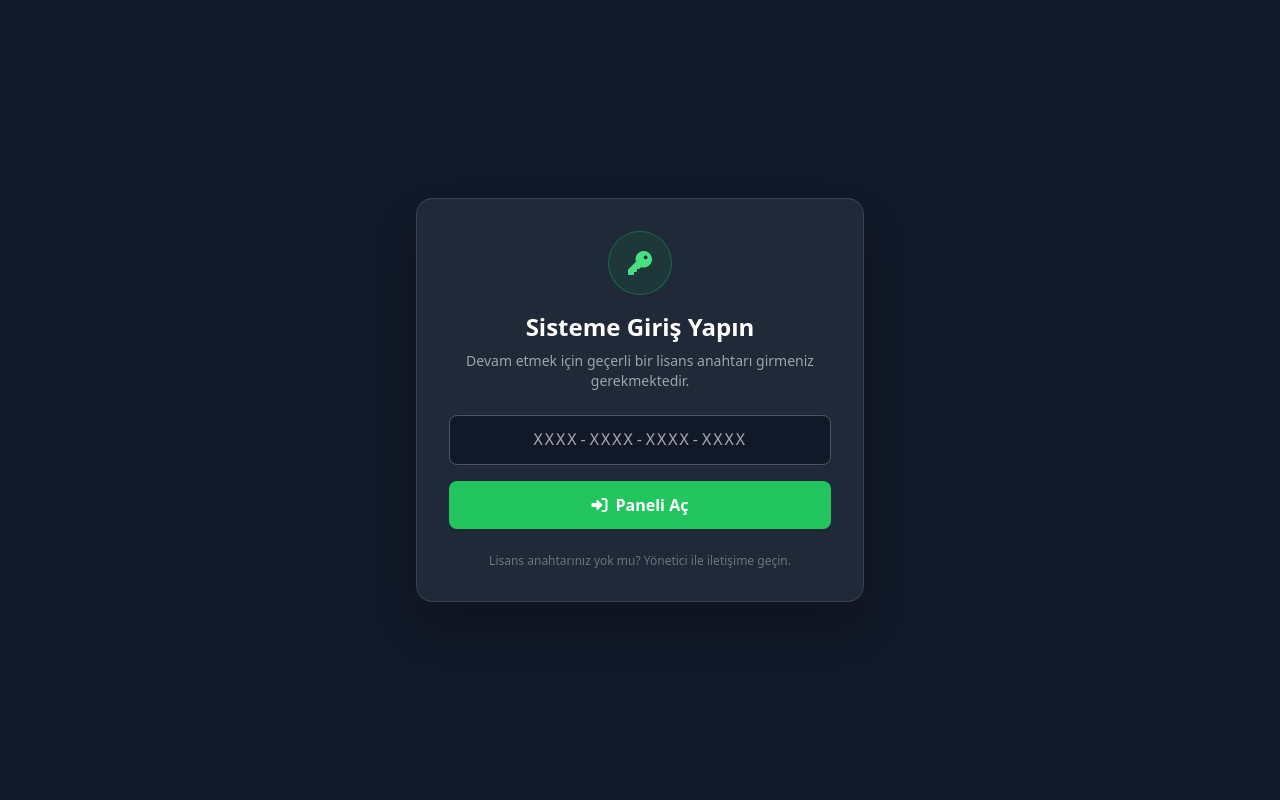
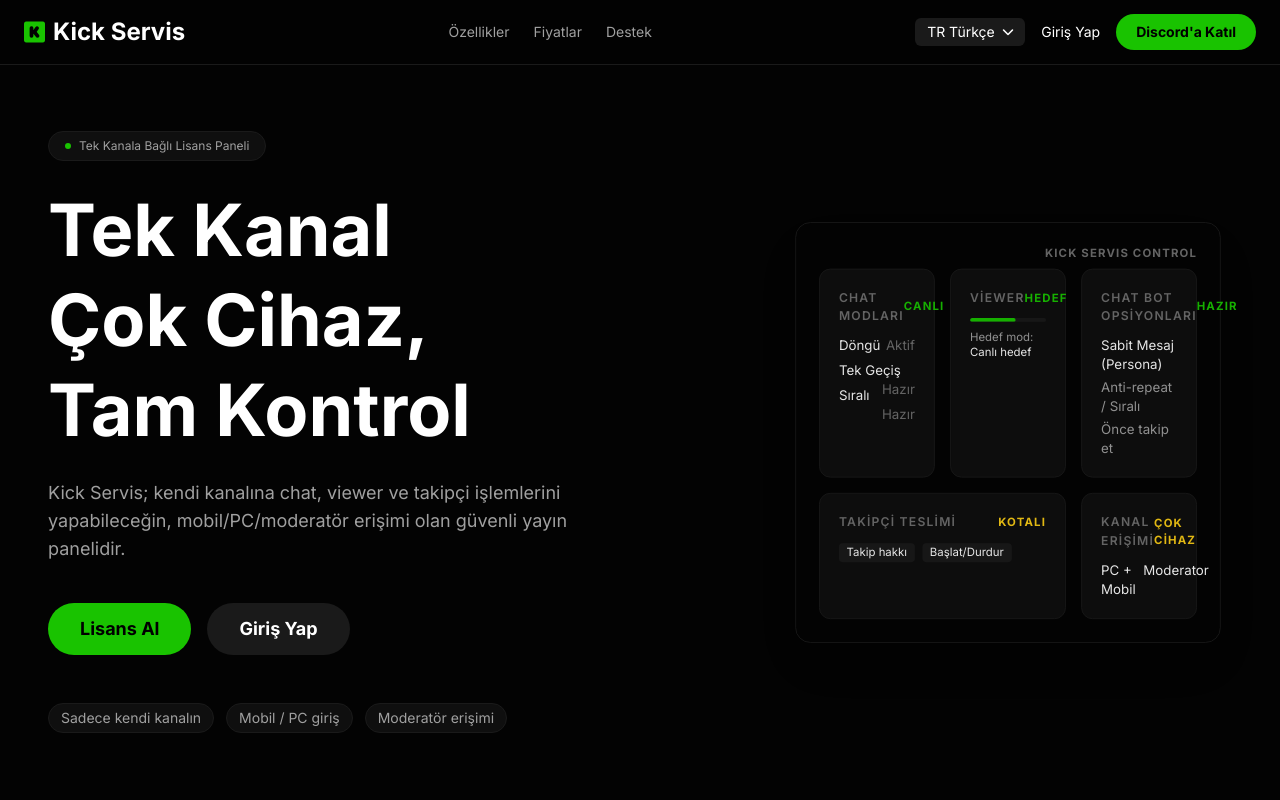
Before and after one commit to wolf14414/kick-panel, a website: page public/index.html in a window 1280 px wide. Drawn offline with nearby package versions, Linux system fonts and the light colour scheme.

Commit message:
Update index.html

```diff
--- a/public/index.html
+++ b/public/index.html
@@ -3,101 +3,170 @@
 <head>
     <meta charset="UTF-8">
     <meta name="viewport" content="width=device-width, initial-scale=1.0">
-    <title>Kick Yönetim Paneli</title>
+    <title>Kick Servis | Profesyonel Yayın Yönetim Paneli</title>
     <script src="https://cdn.tailwindcss.com"></script>
     <link href="https://cdnjs.cloudflare.com/ajax/libs/font-awesome/6.0.0/css/all.min.css" rel="stylesheet">
+    <style>
+        @import url('https://fonts.googleapis.com/css2?family=Inter:wght@400;600;700&display=swap');
+        body { font-family: 'Inter', sans-serif; background-color: #030303; color: #FFFFFF; }
+        .bg-custom-green { background-color: #19C300; }
+        .text-custom-green { color: #19C300; }
+        .border-custom-green { border-color: #19C300; }
+
+        /* Geçiş Efektleri */
+        .fade-in { animation: fadeIn 0.4s ease-in-out; }
+        .slide-in-right { animation: slideInRight 0.3s ease-out; }
+        @keyframes fadeIn { from { opacity: 0; } to { opacity: 1; } }
+        @keyframes slideInRight { from { transform: translateX(100%); } to { transform: translateX(0); } }
+
+        /* Dashboard Kartları */
+        .dashboard-card { background: #0F0F0F; border: 1px solid #1A1A1A; border-radius: 12px; padding: 1.25rem; }
+        .card-title { font-size: 0.8rem; text-transform: uppercase; letter-spacing: 0.1em; color: #6F6F6F; font-weight: 600; }
+        .status-badge { font-size: 0.75rem; font-weight: 700; text-transform: uppercase; letter-spacing: 0.1em; }
+    </style>
 </head>
-<body class="bg-gray-900 text-white font-sans antialiased h-screen overflow-hidden flex">
+<body class="antialiased overflow-x-hidden">
 
-    <div id="loginScreen" class="fixed inset-0 bg-gray-900 flex items-center justify-center z-50">
-        <div class="bg-gray-800 p-8 rounded-2xl border border-gray-700 shadow-2xl w-full max-w-md text-center">
-            <div class="w-16 h-16 bg-green-500/10 text-green-400 rounded-full flex items-center justify-center mx-auto mb-4 text-2xl border border-green-500/30">
-                <i class="fa-solid fa-key"></i>
+    <nav class="fixed top-0 left-0 w-full z-40 bg-[#030303]/80 backdrop-blur-sm border-b border-[#1A1A1A]">
+        <div class="max-w-[90rem] mx-auto px-6 h-16 flex items-center justify-between">
+            <h1 class="text-2xl font-bold text-white flex items-center gap-2"><i class="fa-brands fa-kickstarter text-custom-green"></i> Kick Servis</h1>
+            <div class="flex items-center gap-6 text-sm text-[#A0A0A0]">
+                <a href="#" class="hover:text-white">Özellikler</a>
+                <a href="#" class="hover:text-white">Fiyatlar</a>
+                <a href="#" class="hover:text-white">Destek</a>
             </div>
-            <h2 class="text-2xl font-bold mb-2">Sisteme Giriş Yapın</h2>
-            <p class="text-gray-400 text-sm mb-6">Devam etmek için geçerli bir lisans anahtarı girmeniz gerekmektedir.</p>
+            <div class="flex items-center gap-4">
+                <button class="px-3 py-1 bg-[#1A1A1A] rounded-md text-sm text-white flex items-center gap-2">TR Türkçe <i class="fa-solid fa-chevron-down text-xs"></i></button>
+                <button onclick="openLoginFlow()" class="text-sm text-white">Giriş Yap</button>
+                <button class="px-5 py-2 bg-custom-green text-black font-bold rounded-full text-sm">Discord'a Katıl</button>
+            </div>
+        </div>
+    </nav>
 
-            <div id="loginError" class="p-3 bg-red-900/50 border border-red-500 text-red-400 rounded-lg text-sm mb-4 font-semibold hidden"></div>
+    <div id="landingScreen" class="min-h-screen pt-16 grid grid-cols-[1fr,minmax(auto,1440px),1fr] items-center relative overflow-hidden">
+        <div class="col-start-2 px-12 grid grid-cols-[1.5fr,1fr] gap-16 items-center">
 
-            <div class="space-y-4">
-                <input type="text" id="licenseInput" class="w-full px-4 py-3 bg-gray-900 border border-gray-600 rounded-lg focus:outline-none focus:border-green-500 text-center tracking-widest font-mono uppercase" placeholder="XXXX-XXXX-XXXX-XXXX">
-                <button onclick="verifyLicense()" id="loginBtn" class="w-full bg-green-500 hover:bg-green-600 font-bold py-3 px-6 rounded-lg transition flex items-center justify-center gap-2">
-                    <i class="fa-solid fa-right-to-bracket"></i> Paneli Aç
-                </button>
+            <div class="space-y-6 fade-in">
+                <div class="px-4 py-1.5 bg-[#0F0F0F] rounded-full border border-[#1A1A1A] text-xs text-[#A0A0A0] inline-flex items-center gap-2">
+                    <span class="w-1.5 h-1.5 bg-custom-green rounded-full"></span> Tek Kanala Bağlı Lisans Paneli
+                </div>
+                <h2 class="text-7xl font-bold leading-tight">Tek Kanal<br> Çok Cihaz,<br> Tam Kontrol</h2>
+                <p class="text-lg text-[#A0A0A0] max-w-xl">Kick Servis; kendi kanalına chat, viewer ve takipçi işlemlerini yapabileceğin, mobil/PC/moderatör erişimi olan güvenli yayın panelidir.</p>
+                <div class="flex items-center gap-4 pt-4">
+                    <button class="px-8 py-3 bg-custom-green text-black font-bold rounded-full text-lg">Lisans Al</button>
+                    <button onclick="openLoginFlow()" class="px-8 py-3 bg-[#1A1A1A] text-white font-bold rounded-full text-lg">Giriş Yap</button>
+                </div>
+                <div class="flex items-center gap-3 pt-6 text-[#A0A0A0] text-sm">
+                    <span class="px-3 py-1 bg-[#0F0F0F] rounded-full border border-[#1A1A1A]">Sadece kendi kanalın</span>
+                    <span class="px-3 py-1 bg-[#0F0F0F] rounded-full border border-[#1A1A1A]">Mobil / PC giriş</span>
+                    <span class="px-3 py-1 bg-[#0F0F0F] rounded-full border border-[#1A1A1A]">Moderatör erişimi</span>
+                </div>
             </div>
-            <div class="mt-6 text-xs text-gray-500">
-                Lisans anahtarınız yok mu? Yönetici ile iletişime geçin.
+
+            <div class="dashboard-mockup fade-in scale-95 opacity-90 border border-[#1A1A1A] rounded-2xl p-6 bg-[#030303] shadow-2xl relative">
+                <div class="text-xs text-[#6F6F6F] absolute top-6 right-6 font-bold tracking-widest uppercase">KICK SERVIS CONTROL</div>
+                <div class="grid grid-cols-3 gap-4 pt-6">
+                    <div class="dashboard-card"><div class="flex justify-between items-center mb-3"><span class="card-title">Chat Modları</span> <span class="status-badge text-custom-green">CANLI</span></div><div class="space-y-1.5 text-sm text-white"><div>Döngü <span class="text-[#6F6F6F] float-right">Aktif</span></div><div>Tek Geçiş <span class="text-[#6F6F6F] float-right">Hazır</span></div><div>Sıralı <span class="text-[#6F6F6F] float-right">Hazır</span></div></div></div>
+                    <div class="dashboard-card"><div class="flex justify-between items-center mb-3"><span class="card-title">Viewer</span> <span class="status-badge text-custom-green">HEDEF</span></div><div class="w-full h-1 bg-[#1A1A1A] rounded-full overflow-hidden mb-2"><div class="w-[60%] h-full bg-custom-green rounded-full"></div></div><div class="text-xs text-[#A0A0A0]">Hedef mod: <span class="text-white">Canlı hedef</span></div></div>
+                    <div class="dashboard-card"><div class="flex justify-between items-center mb-3"><span class="card-title">Chat Bot Opsiyonları</span> <span class="status-badge text-custom-green">HAZIR</span></div><div class="space-y-1 text-sm text-[#A0A0A0]"><div class="text-white">Sabit Mesaj (Persona)</div><div>Anti-repeat / Sıralı</div><div>Önce takip et</div></div></div>
+                    <div class="dashboard-card col-span-2"><div class="flex justify-between items-center mb-3"><span class="card-title">Takipçi Teslimi</span> <span class="status-badge text-yellow-400">KOTALI</span></div><div class="flex gap-2"><span class="px-2 py-0.5 bg-[#1A1A1A] text-xs rounded text-white">Takip hakkı</span><span class="px-2 py-0.5 bg-[#1A1A1A] text-xs rounded text-white">Başlat/Durdur</span></div></div>
+                    <div class="dashboard-card"><div class="flex justify-between items-center mb-3"><span class="card-title">Kanal Erişimi</span> <span class="status-badge text-yellow-400">ÇOK CİHAZ</span></div><div class="flex gap-2 text-white text-sm"><span>PC + Mobil</span><span>Moderator</span></div></div>
+                </div>
+            </div>
+
+        </div>
+    </div>
+
+    <div id="loginFlow" class="fixed inset-0 z-50 bg-[#030303]/90 hidden overflow-hidden flex justify-end">
+
+        <div onclick="closeLoginFlow()" class="fixed inset-0 bg-[#030303]/90"></div>
+
+        <div class="w-[480px] h-full bg-[#0F0F0F] border-l border-[#1A1A1A] p-12 z-50 slide-in-right relative flex flex-col justify-center">
+            <button onclick="closeLoginFlow()" class="absolute top-10 left-10 text-xl text-[#6F6F6F] hover:text-white">Geri</button>
+            <div class="text-xs text-[#6F6F6F] absolute top-10 right-10 font-bold tracking-widest uppercase">TR Türkçe <i class="fa-solid fa-chevron-down text-xs"></i></div>
+
+            <div id="loginStep1" class="space-y-8">
+                <h3 class="text-4xl font-bold">Başlamak için</h3>
+                <p class="text-lg text-[#A0A0A0]">Lisans anahtarınla giriş yap veya Discord'dan satın al.</p>
+                <div class="space-y-4">
+                    <button onclick="showStep2()" class="w-full flex items-center justify-center gap-3 px-8 py-4 bg-custom-green text-black font-bold rounded-xl text-lg transition">
+                        <i class="fa-solid fa-key"></i> Lisans ile Giriş
+                    </button>
+                    <button class="w-full flex items-center justify-center gap-3 px-8 py-4 bg-[#1A1A1A] text-white font-bold rounded-xl text-lg transition">
+                        <i class="fa-brands fa-discord"></i> Discord
+                    </button>
+                    <div class="text-center text-sm text-[#6F6F6F] py-3 relative"><span class="bg-[#0F0F0F] px-4">veya</span><div class="absolute top-1/2 left-0 w-full h-px bg-[#1A1A1A] z-[-1]"></div></div>
+                    <button class="w-full flex items-center justify-center gap-3 px-8 py-4 bg-transparent border border-[#1A1A1A] text-blue-400 font-bold rounded-xl text-lg transition">
+                        <i class="fa-solid fa-gem"></i> İtemsatış'tan Al
+                    </button>
+                </div>
+            </div>
+
+            <div id="loginStep2" class="space-y-8 hidden">
+                <h3 class="text-4xl font-bold">Giriş Yap</h3>
+                <p class="text-lg text-[#A0A0A0]">Lisans anahtarınızı girin</p>
+
+                <div id="loginError" class="p-4 bg-red-900/50 border border-red-500 text-red-400 rounded-lg text-sm font-semibold hidden"></div>
+
+                <div class="space-y-4">
+                    <div class="text-sm font-semibold tracking-wider text-[#A0A0A0]">LISANS KEY</div>
+                    <input type="text" id="licenseInput" class="w-full px-5 py-4 bg-[#030303] border border-[#1A1A1A] rounded-xl focus:outline-none focus:border-custom-green text-xl tracking-widest font-mono uppercase" placeholder="KS-XXXX-XXXX-XXXX">
+                    <button onclick="verifyLicense()" id="loginBtn" class="w-full flex items-center justify-center gap-3 px-8 py-4 bg-custom-green text-black font-bold rounded-xl text-lg transition">
+                         Giriş Yap
+                    </button>
+                </div>
+                <div class="grid grid-cols-2 gap-4 pt-6">
+                    <button class="w-full flex items-center justify-center gap-2 px-6 py-3 bg-[#1A1A1A] text-white font-semibold rounded-lg text-sm"><i class="fa-solid fa-life-ring"></i> Destek</button>
+                    <button class="w-full flex items-center justify-center gap-2 px-6 py-3 bg-[#1A1A1A] text-white font-semibold rounded-lg text-sm"><i class="fa-solid fa-shopping-cart"></i> Lisans Al</button>
+                </div>
             </div>
         </div>
     </div>
 
-    <aside class="w-64 bg-gray-800 border-r border-gray-700 flex flex-col">
-        <div class="h-16 flex items-center justify-center border-b border-gray-700">
-            <h1 class="text-xl font-bold text-green-400"><i class="fa-brands fa-kickstarter"></i> Kick Panel</h1>
-        </div>
-        <nav class="flex-1 px-4 py-6 space-y-2">
-            <a href="#" class="flex items-center gap-3 px-4 py-3 bg-gray-700 rounded-lg text-green-400 hover:bg-gray-600 transition">
-                <i class="fa-solid fa-chart-line"></i> Yönetici Paneli
-            </a>
-            <a href="#" class="flex items-center gap-3 px-4 py-3 rounded-lg text-gray-300 hover:bg-gray-700 hover:text-white transition">
-                <i class="fa-solid fa-user-plus"></i> Hesap Ekleme
-            </a>
-            <a href="#" class="flex items-center gap-3 px-4 py-3 rounded-lg text-gray-300 hover:bg-gray-700 hover:text-white transition">
-                <i class="fa-solid fa-key"></i> Lisans Yönetimi
-            </a>
-        </nav>
-        <div class="p-4 border-t border-gray-700">
-            <button onclick="logout()" class="w-full flex items-center justify-center gap-2 px-4 py-2 bg-red-600/20 hover:bg-red-600 text-red-400 hover:text-white border border-red-500/30 rounded-lg transition font-semibold">
-                <i class="fa-solid fa-right-from-bracket"></i> Oturumu Kapat
-            </button>
-        </div>
-    </aside>
+    <div id="dashboardScreen" class="min-h-screen pt-16 flex justify-center items-center relative overflow-hidden hidden">
+        <div class="absolute inset-0 bg-[#030303] z-0"></div>
+        <div onclick="logout()" class="absolute top-24 right-10 z-40 px-4 py-2 bg-red-600/20 text-red-400 rounded-lg font-bold text-sm cursor-pointer border border-red-500/30">Oturumu Kapat</div>
 
-    <main class="flex-1 p-8 overflow-y-auto">
-        <header class="mb-8">
-            <h2 class="text-3xl font-bold">Yönetici Paneli</h2>
-            <p class="text-gray-400 mt-1">Kick kanalınızı bağlayın ve yönetin.</p>
-        </header>
+        <div class="w-full max-w-7xl px-12 z-10 grid grid-cols-[1.5fr,1fr] gap-12 items-center fade-in">
+             <div class="space-y-4">
+                 <h2 class="text-6xl font-bold leading-tight">Yayın<br> Kontrol<br> Paneli</h2>
+                 <p class="text-lg text-[#A0A0A0]">Kanalını bağlayarak canlı bot veviewer özelliklerini yönetmeye başla.</p>
+             </div>
 
-        <div class="bg-gray-800 p-6 rounded-xl border border-gray-700 shadow-lg max-w-2xl">
-            <h3 class="text-xl font-semibold mb-4">Kanal Ekle / Sorgula</h3>
-            <div class="flex gap-4">
-                <div class="flex-1 relative">
-                    <span class="absolute inset-y-0 left-0 flex items-center pl-3 text-gray-400">kick.com/</span>
-                    <input type="text" id="channelName" class="w-full pl-24 pr-4 py-3 bg-gray-900 border border-gray-600 rounded-lg focus:outline-none focus:border-green-500 transition" placeholder="kanaladi">
-                </div>
-                <button onclick="checkChannel()" class="bg-green-500 hover:bg-green-600 text-white font-semibold py-3 px-6 rounded-lg transition">
-                    Bağla
-                </button>
-            </div>
-        </div>
-
-        <div id="statusPanel" class="mt-8 hidden">
-            <div id="statusAlert" class="p-4 rounded-lg mb-6 font-semibold flex items-center gap-3"></div>
-
-            <div class="grid grid-cols-1 md:grid-cols-2 gap-6" id="featuresGrid">
-                <div class="feature-card bg-gray-800 p-6 rounded-xl border border-gray-700 opacity-50 cursor-not-allowed transition">
-                    <h4 class="text-lg font-bold mb-2"><i class="fa-solid fa-robot text-blue-400"></i> Chat Botu Bağla</h4>
-                    <p class="text-sm text-gray-400">Kanal çevrimiçi olduğunda botu aktif edebilirsiniz.</p>
-                    <button class="mt-4 px-4 py-2 bg-blue-600 rounded-lg disabled:opacity-50" disabled>Aktif Et</button>
-                </div>
-                <div class="feature-card bg-gray-800 p-6 rounded-xl border border-gray-700 opacity-50 cursor-not-allowed transition">
-                    <h4 class="text-lg font-bold mb-2"><i class="fa-solid fa-chart-pie text-purple-400"></i> Anlık İstatistik</h4>
-                    <p class="text-sm text-gray-400">Yayın istatistiklerini görüntülemek için yayın açık olmalıdır.</p>
-                    <button class="mt-4 px-4 py-2 bg-purple-600 rounded-lg disabled:opacity-50" disabled>Görüntüle</button>
+             <div class="dashboard-mockup border border-custom-green rounded-2xl p-6 bg-[#030303] shadow-2xl relative">
+                <div class="text-xs text-custom-green absolute top-6 right-6 font-bold tracking-widest uppercase">DASHBOARD CANLI</div>
+                <div class="grid grid-cols-3 gap-4 pt-6">
+                    <div class="dashboard-card"><div class="flex justify-between items-center mb-3"><span class="card-title">Chat Modları</span> <span class="status-badge text-custom-green">CANLI</span></div><div class="space-y-1.5 text-sm text-white"><div>Döngü <span class="text-[#6F6F6F] float-right hover:text-white cursor-pointer">Aktif Et</span></div><div>Tek Geçiş <span class="text-[#6F6F6F] float-right hover:text-white cursor-pointer">Hazır</span></div><div>Sıralı <span class="text-[#6F6F6F] float-right hover:text-white cursor-pointer">Hazır</span></div></div></div>
+                    <div class="dashboard-card"><div class="flex justify-between items-center mb-3"><span class="card-title">Viewer</span> <span class="status-badge text-yellow-400">PASİF</span></div><div class="w-full h-1 bg-[#1A1A1A] rounded-full overflow-hidden mb-2"><div class="w-0 h-full bg-custom-green rounded-full"></div></div><div class="text-xs text-[#A0A0A0]">Kanal: <span class="text-white hover:text-custom-green cursor-pointer">Bağla</span></div></div>
+                    <div class="dashboard-card"><div class="flex justify-between items-center mb-3"><span class="card-title">Chat Bot</span> <span class="status-badge text-yellow-400">PASİF</span></div><div class="space-y-1 text-sm text-[#A0A0A0]"><div class="text-white">Bot ayarı yok.</div><div class="text-xs hover:text-white cursor-pointer">Şablon Seç</div></div></div>
+                    <div class="dashboard-card col-span-2"><div class="flex justify-between items-center mb-3"><span class="card-title">Takipçi Teslimi</span> <span class="status-badge text-[#6F6F6F]">HAZIR</span></div><div class="flex gap-2"><button class="px-3 py-1 bg-[#1A1A1A] text-xs rounded text-white hover:bg-custom-green hover:text-black font-bold">Başlat</button></div></div>
+                    <div class="dashboard-card"><div class="flex justify-between items-center mb-3"><span class="card-title">Kanal</span> <span class="status-badge text-red-400">BAĞLI DEĞİL</span></div><div class="flex items-center gap-2 text-white text-sm"><span class="px-2 py-0.5 bg-[#1A1A1A] rounded text-white hover:bg-white hover:text-black cursor-pointer">kick.com/</span></div></div>
                 </div>
             </div>
         </div>
-    </main>
+    </div>
 
     <script>
-        // Sayfa yüklendiğinde lisans kontrolü yap
+        // Sayfa Yüklendiğinde Lisans Kontrolü
         document.addEventListener("DOMContentLoaded", () => {
             const savedKey = localStorage.getItem("kick_panel_license");
             if (savedKey) {
-                document.getElementById("loginScreen").classList.add("hidden");
+                showDashboard();
             }
         });
+
+        // EKRAN VE FLOW GEÇİŞ FONKSİYONLARI
+        function openLoginFlow() { document.getElementById("loginFlow").classList.remove("hidden"); showStep1(); }
+        function closeLoginFlow() { document.getElementById("loginFlow").classList.add("hidden"); }
+        function showStep1() { document.getElementById("loginStep1").classList.remove("hidden"); document.getElementById("loginStep2").classList.add("hidden"); }
+        function showStep2() { document.getElementById("loginStep1").classList.add("hidden"); document.getElementById("loginStep2").classList.remove("hidden"); }
+        function showDashboard() {
+            document.getElementById("landingScreen").classList.add("hidden");
+            document.getElementById("loginFlow").classList.add("hidden");
+            document.getElementById("dashboardScreen").classList.remove("hidden");
+            document.querySelector("nav").classList.add("hidden");
+        }
+        function logout() { localStorage.removeItem("kick_panel_license"); window.location.reload(); }
 
         // LİSANS DOĞRULAMA FONKSİYONU
         async function verifyLicense() {
@@ -105,14 +174,9 @@
             const errorDiv = document.getElementById("loginError");
             const loginBtn = document.getElementById("loginBtn");
 
-            if (!licenseKey) {
-                errorDiv.textContent = "Lütfen bir lisans anahtarı girin!";
-                errorDiv.classList.remove("hidden");
-                return;
-            }
-
+            if (!licenseKey) { errorDiv.textContent = "Lütfen bir lisans anahtarı girin!"; errorDiv.classList.remove("hidden"); return; }
             errorDiv.classList.add("hidden");
-            loginBtn.innerHTML = '<i class="fa-solid fa-spinner fa-spin"></i> Kontrol ediliyor...';
+            loginBtn.innerHTML = '<i class="fa-solid fa-spinner fa-spin"></span>';
 
             try {
                 const response = await fetch('/api/verify-license', {
@@ -121,64 +185,10 @@
                     body: JSON.stringify({ licenseKey: licenseKey })
                 });
                 const result = await response.json();
-
-                if (response.ok && result.success) {
-                    // Lisans doğruysa tarayıcıya kaydet ve ekranı gizle
-                    localStorage.setItem("kick_panel_license", licenseKey);
-                    document.getElementById("loginScreen").classList.add("hidden");
-                } else {
-                    errorDiv.textContent = result.message || "Geçersiz lisans anahtarı!";
-                    errorDiv.classList.remove("hidden");
-                }
-            } catch (error) {
-                errorDiv.textContent = "Sunucu bağlantı hatası!";
-                errorDiv.classList.remove("hidden");
-            } finally {
-                loginBtn.innerHTML = '<i class="fa-solid fa-right-to-bracket"></i> Paneli Aç';
-            }
-        }
-
-        // OTURUMU KAPATMA FONKSİYONU
-        function logout() {
-            localStorage.removeItem("kick_panel_license");
-            window.location.reload();
-        }
-
-        // KICK KANAL DURUMU SORGULAMA FONKSİYONU
-        async function checkChannel() {
-            const channelName = document.getElementById('channelName').value.trim();
-            if (!channelName) return alert("Lütfen bir kanal adı girin!");
-
-            const statusPanel = document.getElementById('statusPanel');
-            const statusAlert = document.getElementById('statusAlert');
-            const featureCards = document.querySelectorAll('.feature-card');
-            const featureButtons = document.querySelectorAll('.feature-card button');
-
-            statusPanel.classList.remove('hidden');
-            statusAlert.className = "p-4 rounded-lg mb-6 font-semibold flex items-center gap-3 bg-gray-700 text-gray-300";
-            statusAlert.innerHTML = '<i class="fa-solid fa-spinner fa-spin"></i> Backend üzerinden Kick API sorgulanıyor...';
-
-            try {
-                const response = await fetch(`/api/check-kick/${channelName}`);
-                const result = await response.json();
-
-                if (result.success && result.isLive) {
-                    statusAlert.className = "p-4 rounded-lg mb-6 font-semibold flex items-center gap-3 bg-green-900 border border-green-500 text-green-400";
-                    statusAlert.innerHTML = `<i class="fa-solid fa-circle-check"></i> [${channelName}] şu an yayında! Özelliklerin kilidi açıldı.`;
-
-                    featureCards.forEach(card => card.classList.remove('opacity-50', 'cursor-not-allowed'));
-                    featureButtons.forEach(btn => btn.removeAttribute('disabled'));
-                } else {
-                    statusAlert.className = "p-4 rounded-lg mb-6 font-semibold flex items-center gap-3 bg-red-900 border border-red-500 text-red-400";
-                    statusAlert.innerHTML = `<i class="fa-solid fa-triangle-exclamation"></i> [${channelName}] şu an çevrimdışı. Uyarı: Yayın kapalıyken özellikler kullanılamaz!`;
-
-                    featureCards.forEach(card => card.classList.add('opacity-50', 'cursor-not-allowed'));
-                    featureButtons.forEach(btn => btn.setAttribute('disabled', 'true'));
-                }
-            } catch (error) {
-                statusAlert.className = "p-4 rounded-lg mb-6 font-semibold flex items-center gap-3 bg-yellow-900 border border-yellow-500 text-yellow-400";
-                statusAlert.innerHTML = `<i class="fa-solid fa-circle-exclamation"></i> Sistemsel bir hata oluştu veya kanal bulunamadı.`;
-            }
+                if (response.ok && result.success) { localStorage.setItem("kick_panel_license", licenseKey); showDashboard(); }
+                else { errorDiv.textContent = result.message || "Geçersiz lisans anahtarı!"; errorDiv.classList.remove("hidden"); }
+            } catch (error) { errorDiv.textContent = "Sunucu bağlantı hatası!"; errorDiv.classList.remove("hidden"); }
+            finally { loginBtn.innerHTML = 'Giriş Yap'; }
         }
     </script>
 </body>
```
